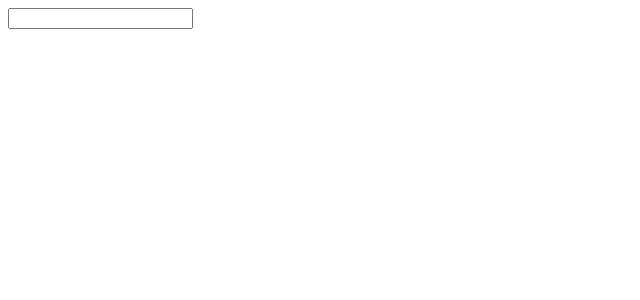
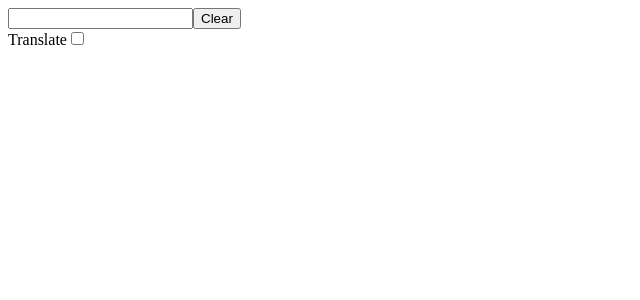
Before and after one commit to discontinuedlabs/hadithexplorer, a React (Create React App) app: page / in a window 1280 px wide. Shown: the top 300 px of the page, without its empty margins (0-640 px from the left). Built offline with nearby package versions, Linux system fonts and the light colour scheme.

Commit message:
devided into more components

```diff
--- a/src/App.js
+++ b/src/App.js
@@ -1,13 +1,12 @@
 import React from "react";
-import SearchForm from "./components/SearchForm";
+import HadithSearch from "./components/HadithSearch";
 
 export default function App() {
+    const [language, setLangauge] = React.useState("en");
+
     return (
         <div className="App">
-            {/* <BooksSlider /> */}
-            {/* <input type="text"> */}
-            {/* <button>Clear</button> */}
-            <SearchForm />
+            <HadithSearch language={language} />
         </div>
     );
 }
--- /dev/null
+++ b/src/components/HadithBox.js
@@ -0,0 +1,26 @@
+import React from "react";
+
+export default function HadithBox(props) {
+    return (
+        <div dir="rtl" className="hadith-box">
+            <div className="hadithContainer">
+                <div
+                    dir="rtl" // always rtl
+                    className="hadith"
+                    dangerouslySetInnerHTML={{ __html: props.hadith }} // dorar.net api returns results as html elements
+                ></div>
+                <div
+                    className="hadith-info"
+                    dangerouslySetInnerHTML={{ __html: props.hadithInfo }} // dorar.net api returns results as html elements
+                ></div>
+            </div>
+
+            {props.autoTranslate && <p id="translatedHadith">translated text</p>}
+
+            <div className="user-note">
+                <input type="text" />
+                <button>Save</button>
+            </div>
+        </div>
+    );
+}
--- /dev/null
+++ b/src/components/HadithSearch.js
@@ -0,0 +1,71 @@
+import React from "react";
+import HadithBox from "./HadithBox";
+
+export default function HadithSearch(props) {
+    const [searchTerm, setSearchTerm] = React.useState("");
+    const [ahadith, setAhadith] = React.useState([]);
+    const [autoTranslate, setAutoTranslate] = React.useState(false);
+
+    React.useEffect(() => {
+        if (searchTerm) {
+            fetch(`https://corsproxy.io/?https://dorar.net/dorar_api.json?skey=${searchTerm}`)
+                .then((response) => response.json())
+                .then((data) => {
+                    const parser = new DOMParser();
+                    const doc = parser.parseFromString(data.ahadith.result, "text/html");
+                    const hadithElements = Array.from(doc.querySelectorAll(".hadith"));
+                    const hadithInfoElements = Array.from(doc.querySelectorAll(".hadith-info"));
+                    const ahadithArray = hadithElements.map((hadith, i) => ({
+                        hadith: hadith.innerHTML,
+                        hadithInfo: hadithInfoElements[i]?.innerHTML || "",
+                    }));
+                    setAhadith(ahadithArray);
+                })
+                .catch((error) => console.error(error));
+        }
+    }, [searchTerm]);
+
+    return (
+        <div className="hadith-search">
+            <input type="text" onChange={(event) => setSearchTerm(event.target.value)} />
+            <button
+                onClick={() => {
+                    document.querySelector("input").value = "";
+                }}
+            >
+                Clear
+            </button>
+            {props.language !== "ar" && (
+                <div>
+                    <label for="translate">Translate</label>
+                    <input
+                        type="checkbox"
+                        name="translate"
+                        checked={autoTranslate}
+                        onChange={() => setAutoTranslate((prevAutoTranslate) => !prevAutoTranslate)}
+                    />
+                </div>
+            )}
+
+            {ahadith.length > 0 &&
+                ahadith.map((item) => (
+                    <HadithBox
+                        key={item.id}
+                        hadith={item.hadith}
+                        hadithInfo={item.hadithInfo}
+                        autoTranslate={autoTranslate}
+                    />
+                ))}
+
+            {ahadith.length > 0 && (
+                <button
+                    onClick={() =>
+                        window.open(`https://dorar.net/hadith/search?q=${searchTerm}`, "_blank")
+                    }
+                >
+                    More
+                </button>
+            )}
+        </div>
+    );
+}
--- a/src/components/SearchForm.js
+++ /dev/null
@@ -1,42 +0,0 @@
-import React, { useState, useEffect } from "react";
-
-export default function SearchForm() {
-    const [searchTerm, setSearchTerm] = useState("");
-    const [ahadith, setAhadith] = useState([]);
-
-    useEffect(() => {
-        if (searchTerm) {
-            fetch(`https://corsproxy.io/?https://dorar.net/dorar_api.json?skey=${searchTerm}`)
-                .then((response) => response.json())
-                .then((data) => {
-                    console.log(data);
-                    const parser = new DOMParser();
-                    const doc = parser.parseFromString(data.ahadith.result, "text/html");
-                    const hadithElements = Array.from(doc.querySelectorAll(".hadith"));
-                    const hadithInfoElements = Array.from(doc.querySelectorAll(".hadith-info"));
-                    const ahadithArray = hadithElements.map((hadith, i) => ({
-                        hadith: hadith.innerHTML,
-                        hadithInfo: hadithInfoElements[i]?.innerHTML || "",
-                    }));
-                    setAhadith(ahadithArray);
-                })
-                .catch((error) => console.error(error));
-        }
-    }, [searchTerm]);
-
-    return (
-        <div>
-            <input type="text" onChange={(e) => setSearchTerm(e.target.value)}></input>
-            {ahadith.length > 0 &&
-                ahadith.map((item) => {
-                    return (
-                        <div dir="rtl" className="hadith-box">
-                            <div className="hadith" dangerouslySetInnerHTML={{ __html: item.hadith }}></div>
-                            <div className="hadith-info" dangerouslySetInnerHTML={{ __html: item.hadithInfo }}></div>
-                        </div>
-                    );
-                })}
-            {ahadith.length > 0 && <button onClick={() => window.open(`https://dorar.net/hadith/search?q=${searchTerm}`, "_blank")}>More</button>}
-        </div>
-    );
-}
--- a/src/index.js
+++ b/src/index.js
@@ -1,6 +1,7 @@
 import React from "react";
-import ReactDOM from "react-dom";
+import ReactDOM from "react-dom/client";
 import "./style.css";
 import App from "./App";
 
-ReactDOM.render(<App />, document.getElementById("root"));
+const root = ReactDOM.createRoot(document.getElementById("root"));
+root.render(<App />);
```
